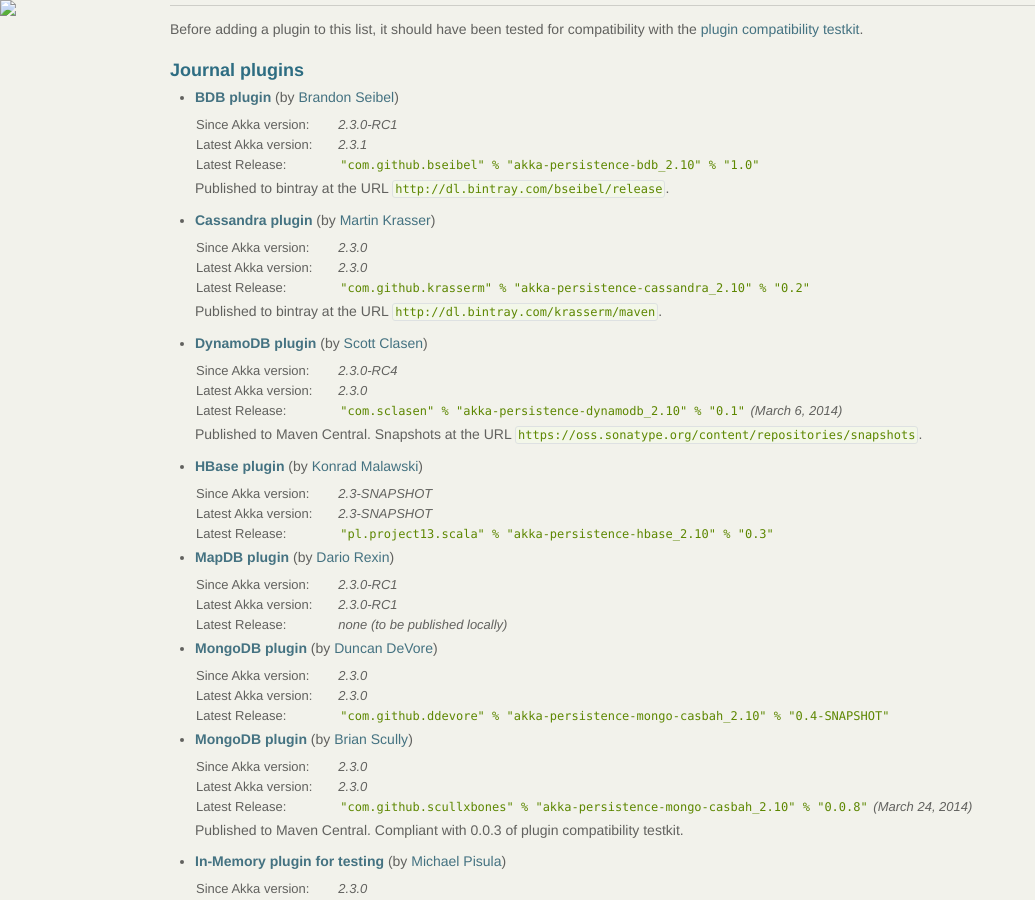
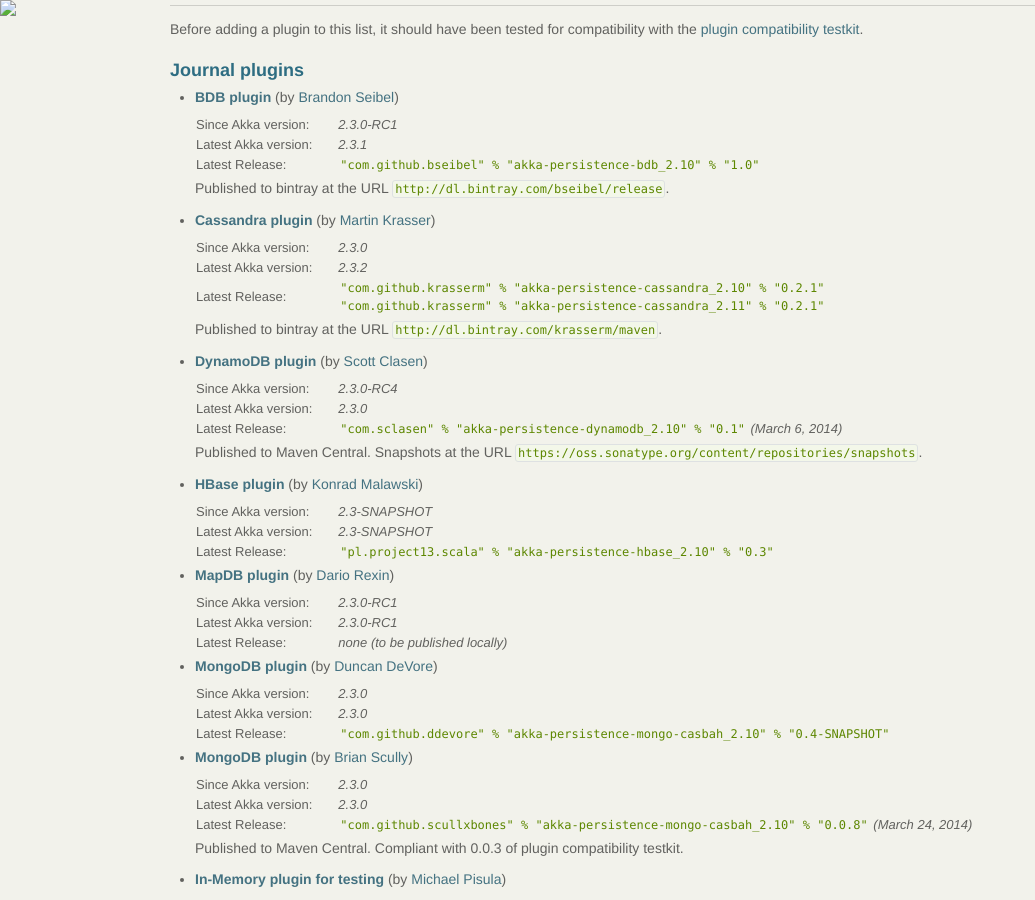
Before and after one commit to raboof/akka.github.com, a Jekyll site: the page built from community/index.md, in a window 1280 px wide and 900 px high, scrolled down 3087 px. Shown: the whole window, without its empty margins (0-1035 px from the left). Built offline with Jekyll 4.4.1, drawn with Linux system fonts in a browser that asks for light colours.

Commit message:
New akka-persistence-cassandra release
- version 0.2.1
- cross-built against Scala 2.10.4 and 2.11.0

```diff
--- a/community/index.md
+++ b/community/index.md
@@ -273,8 +273,8 @@
 
   <table class="stats">
   <tr><td>Since Akka version:</td><td>2.3.0</td></tr>
-  <tr><td>Latest Akka version:</td><td>2.3.0</td></tr>
-  <tr><td>Latest Release:</td><td><code>"com.github.krasserm" % "akka-persistence-cassandra_2.10" % "0.2"</code></td></tr>
+  <tr><td>Latest Akka version:</td><td>2.3.2</td></tr>
+  <tr><td>Latest Release:</td><td><code>"com.github.krasserm" % "akka-persistence-cassandra_2.10" % "0.2.1"</code><br><code>"com.github.krasserm" % "akka-persistence-cassandra_2.11" % "0.2.1"</code></td></tr>
   </table>
 
   Published to bintray at the URL `http://dl.bintray.com/krasserm/maven`.
```
